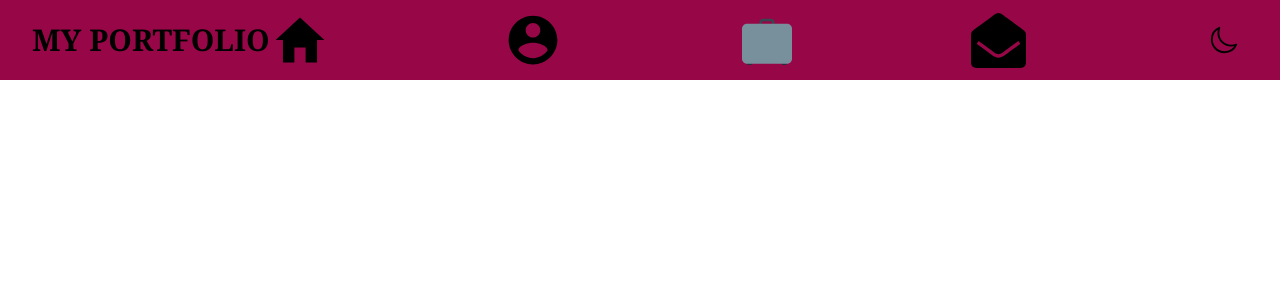
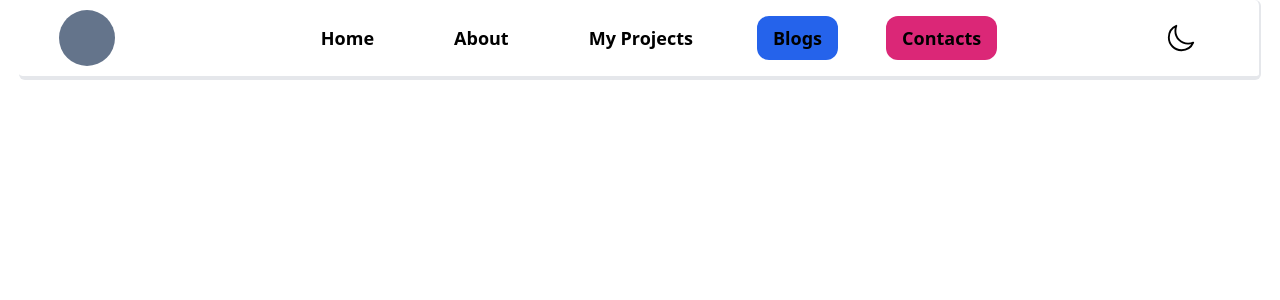
Before and after one commit to marandu3/PORTIFOLIO, a React (Vite) app: page / in a window 1280 px wide. Shown: the top 300 px of the page. Built offline with nearby package versions, Linux system fonts and the light colour scheme.

Commit message:
the navbar of the current portifolio

```diff
--- a/src/App.jsx
+++ b/src/App.jsx
@@ -3,7 +3,14 @@ import Navbar from './components/Navbar'
 function App() {
 
   return (
-    <Navbar/>
+    <>
+     <Navbar/>
+
+    </>
+
+
+
+
   )
 }
 
--- a/src/components/Navbar.jsx
+++ b/src/components/Navbar.jsx
@@ -1,9 +1,5 @@
 import { FaWindowClose } from "react-icons/fa";
 import { AiOutlineMenu } from "react-icons/ai";
-import { IoMdHome } from "react-icons/io";
-import { IoMdContact } from "react-icons/io";
-import { FcBusiness } from "react-icons/fc";
-import { FaEnvelopeOpen } from "react-icons/fa";
 import { IoMoon, IoMoonOutline } from "react-icons/io5";
 import { useState } from "react";
 
@@ -20,56 +16,99 @@ function Navbar() {
   };
 
   return (
-    <div className="flex flex-col gap-y-1">
+    <div className="flex items-center flex-col gap-y-1">
       {/* Top Navbar */}
-      <div className="flex bg-papobg w-full h-[80px] justify-between items-center px-4 sm:px-8">
+      <div className="flex  w-[97%] h-[80px] justify-between items-center px-4 sm:px-8 rounded-md border-b-4 border-r-2">
         {/* Logo */}
-        <div className="font-bold text-2xl sm:text-3xl font-serif">
-          <p>MY PORTFOLIO</p>
+        <div className="font-bold text-black text-2xl sm:text-3xl font-serif px-2">
+          <div className="bg-slate-500 w-14 h-14 rounded-full">
+            {/* profileimage */}
+          </div>
         </div>
 
         {/* Hamburger Menu Icon */}
         <div className="flex items-center sm:hidden">
+
+          <div
+            className="flex items-center justify-center w-12 h-12 hover:scale-110 transition-transform duration-200 cursor-pointer"
+            onClick={themeHandler}
+          >
+            {isblack ? (
+              <IoMoon size={30} className="text-black" />
+            ) : (
+              <IoMoonOutline size={30} />
+            )}
+          </div>
+
           {isMenuOpen ? (
             <FaWindowClose
               size={27}
               className="hover:cursor-pointer"
-              color="white"
+              color="black"
               onClick={toggleMenu}
             />
           ) : (
             <AiOutlineMenu
               size={27}
               className="hover:cursor-pointer"
-              color="white"
+              color="black"
               onClick={toggleMenu}
             />
           )}
         </div>
 
+
         {/* Desktop Navigation Links */}
-        <div className="hidden sm:flex justify-between flex-1 items-center">
-          <IoMdHome size={60} className="hover:scale-110 transition-transform duration-200" />
-          <IoMdContact size={60} className="hover:scale-110 transition-transform duration-200" />
-          <FcBusiness size={60} className="hover:scale-110 transition-transform duration-200" />
-          <FaEnvelopeOpen size={55} className="hover:scale-110 transition-transform duration-200" />
+        <div className="hidden sm:flex flex-1 items-center justify-center">
+          <ul className="flex flex-row gap-x-12 font-semibold text-lg text-black">
+            <li className="hover:text-gray-500 cursor-pointer px-4 py-2">
+              Home
+            </li>
+            <li className="hover:text-gray-500 cursor-pointer px-4 py-2">
+              About
+            </li>
+            <li className="hover:text-gray-500 cursor-pointer px-4 py-2">
+              My Projects
+            </li>
+
+            <li className="hover:text-gray-500 cursor-pointer px-4 py-2 bg-blue-600 rounded-xl">
+              Blogs
+            </li>
+
+            <li className="hover:text-gray-500 cursor-pointer px-4 py-2 bg-pink-600 rounded-xl">
+              Contacts
+            </li>
+
+          </ul>
           <div
-            className="flex items-center justify-center w-12 h-12 hover:scale-110 transition-transform duration-200 cursor-pointer"
+            className="flex items-center justify-center w-12 h-12 hover:scale-110 transition-transform translate-x-40 duration-200 cursor-pointer"
             onClick={themeHandler}
           >
-            {isblack ? <IoMoon size={30} /> : <IoMoonOutline size={30} />}
+            {isblack ? (
+              <IoMoon size={30} className="text-black" />
+            ) : (
+              <IoMoonOutline size={30} />
+            )}
           </div>
         </div>
       </div>
 
       {/* Mobile Navigation Menu */}
       {isMenuOpen && (
-        <div className="w-full bg-papobg flex flex-col items-center py-4 sm:hidden">
-          <ul className="text-white space-y-4 font-semibold text-lg">
-            <li className="hover:text-gray-400 cursor-pointer">HOME</li>
-            <li className="hover:text-gray-400 cursor-pointer">ABOUT ME</li>
-            <li className="hover:text-gray-400 cursor-pointer">MY PORTFOLIO</li>
-            <li className="hover:text-gray-400 cursor-pointer">CONTACT ME</li>
+        <div className="w-full bg-gray-400 flex flex-col items-center py-4 sm:hidden shadow-md shadow-gray-500">
+          <ul className="text-black space-y-4 font-semibold text-lg">
+            <li className="hover:text-gray-500 cursor-pointer px-4 py-2">
+              HOME
+            </li>
+            <li className="hover:text-gray-500 cursor-pointer px-4 py-2">
+              ABOUT ME
+            </li>
+            <li className="hover:text-gray-500 cursor-pointer px-4 py-2">
+              MY PORTFOLIO
+            </li>
+            <li className="hover:text-gray-500 cursor-pointer px-4 py-2">
+              CONTACT ME
+            </li>
           </ul>
         </div>
       )}
```
Also changed, not shown: 1 other file (tests, documents, lock files or other folders).
